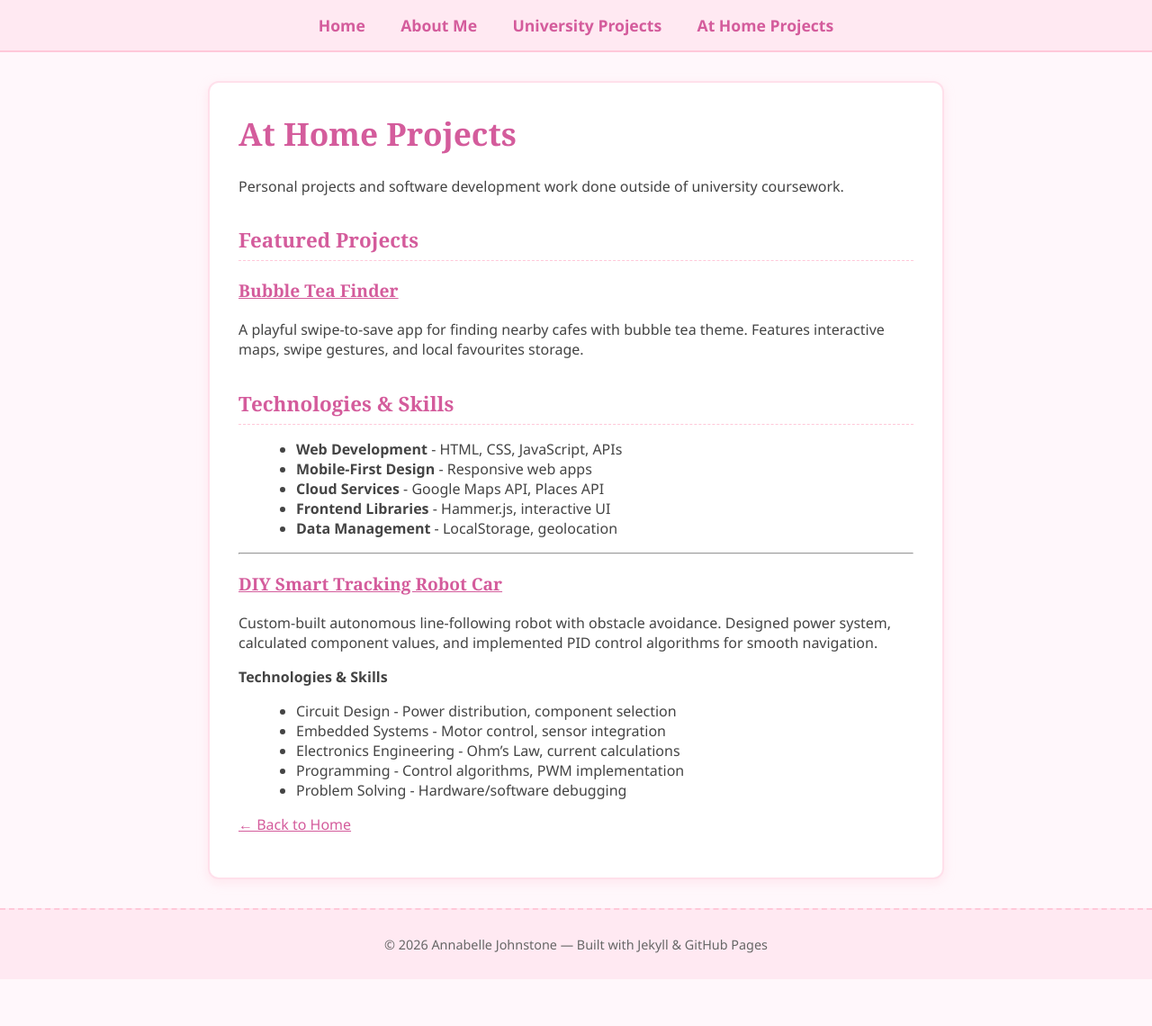
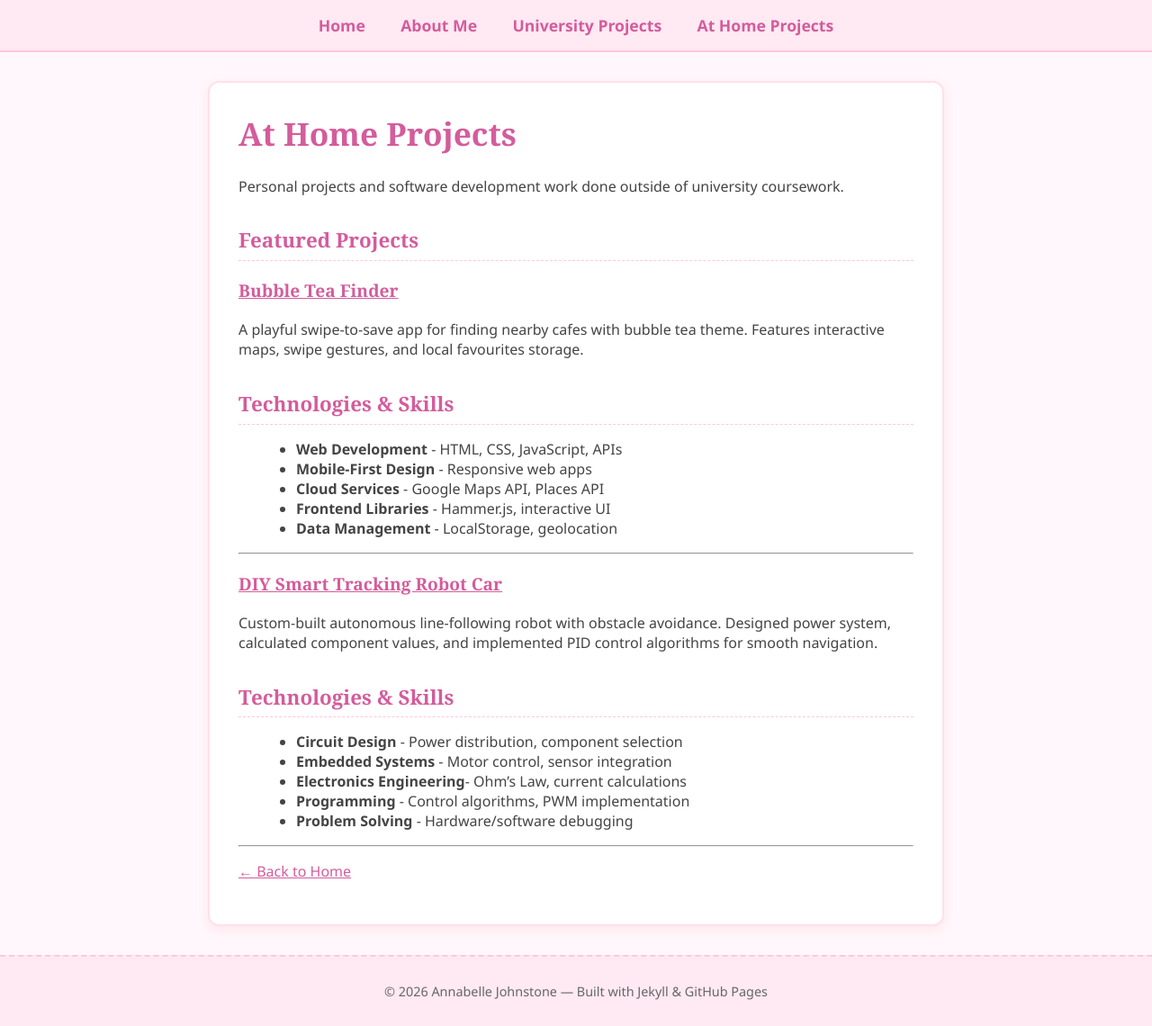
Before and after one commit to AnnabelleJohnstone/AJengineering-projects, a Jekyll site: the page built from home-projects.md, in a window 1280 px wide. Shown: the whole page at 90% size. Built offline with Jekyll 4.4.1, drawn with Linux system fonts in a browser that asks for light colours; before the commit the page ends 1088 px from its top, so only the background shows below that.

```diff
--- a/home-projects.md
+++ b/home-projects.md
@@ -25,13 +25,15 @@ A playful swipe-to-save app for finding nearby cafes with bubble tea theme. Feat
 ###  [DIY Smart Tracking Robot Car](/_projects/robot-car.md)
 Custom-built autonomous line-following robot with obstacle avoidance. Designed power system, calculated component values, and implemented PID control algorithms for smooth navigation.
 
-**Technologies & Skills**
-* Circuit Design - Power distribution, component selection
-* Embedded Systems - Motor control, sensor integration
-* Electronics Engineering - Ohm's Law, current calculations
-* Programming - Control algorithms, PWM implementation
-* Problem Solving - Hardware/software debugging
+## Technologies & Skills
 
+- **Circuit Design** - Power distribution, component selection
+- **Embedded Systems** - Motor control, sensor integration
+- **Electronics Engineering**- Ohm's Law, current calculations
+- **Programming** - Control algorithms, PWM implementation
+- **Problem Solving** - Hardware/software debugging
+
+---
 
 
 [← Back to Home]({{ '/' | relative_url }})
```
